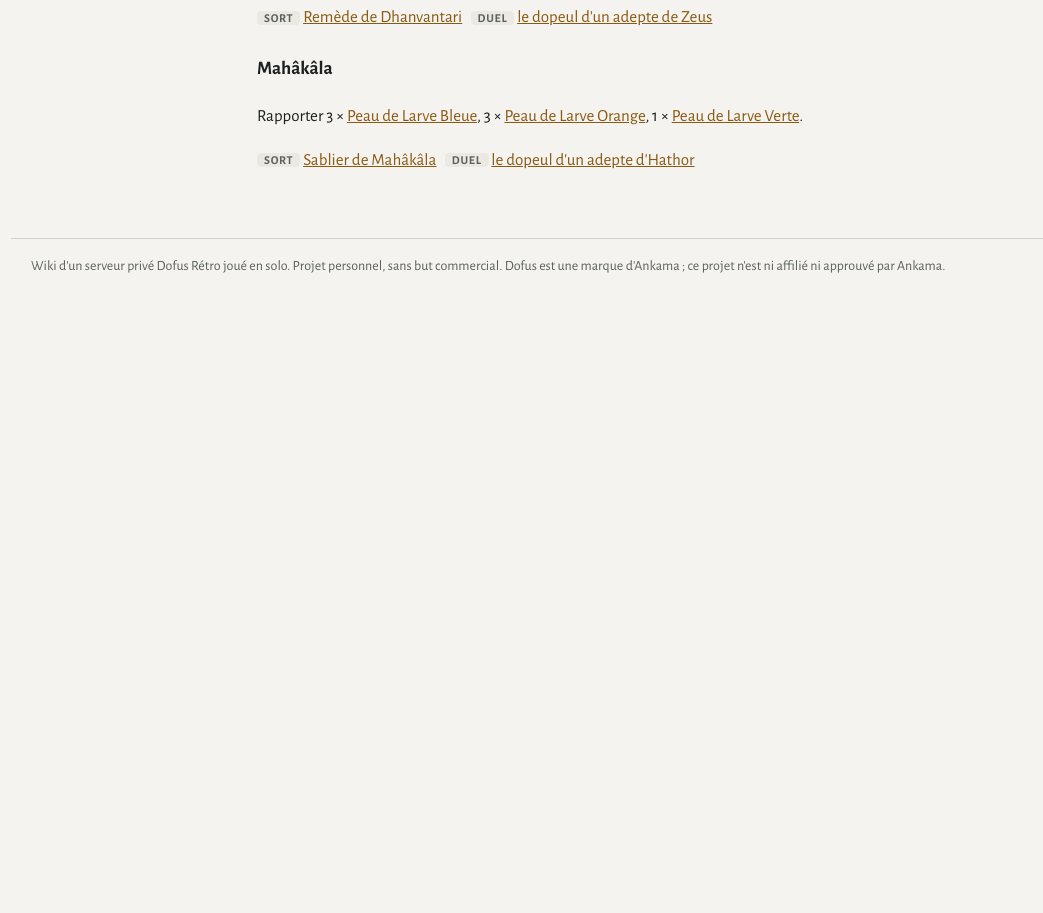
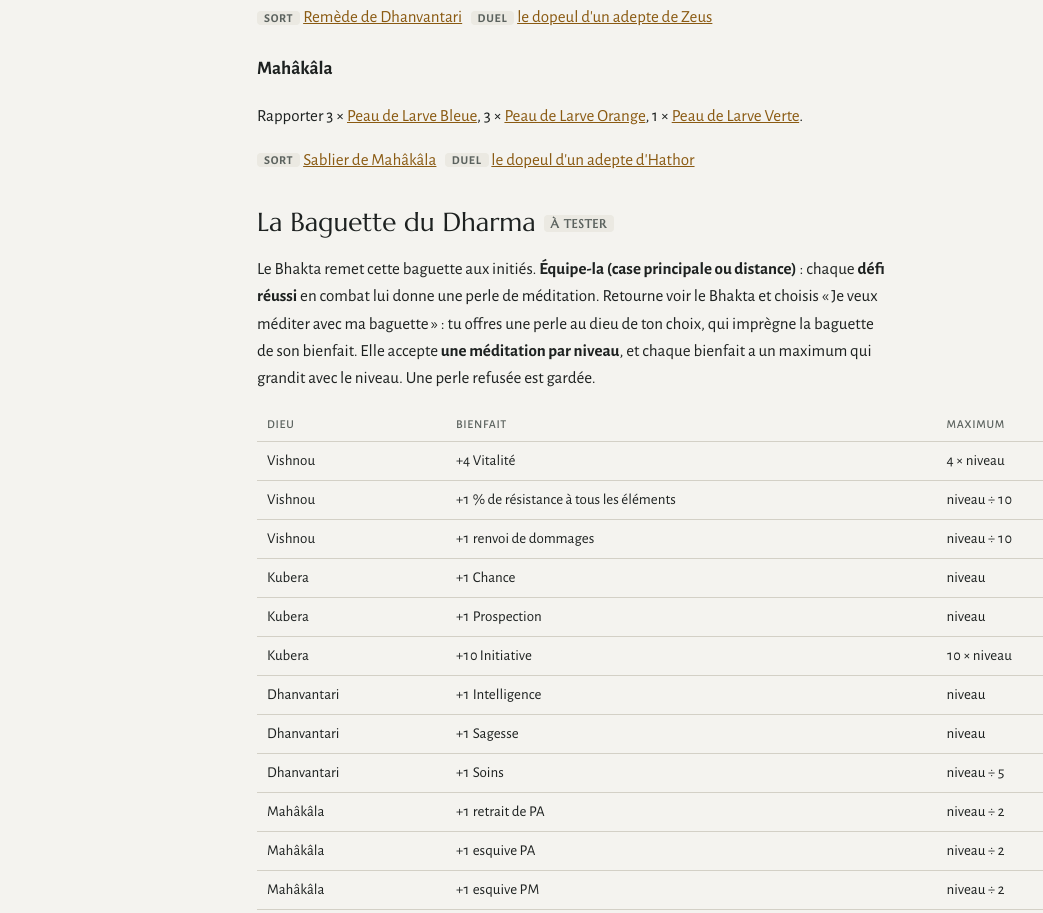
Before and after one commit to KalypsoProjects/PanthEra, a plain HTML site: page dharma.html in a window 1280 px wide. Shown: the part 816-1729 px from the top of the page, without its empty margins (69-1112 px from the left). Before the commit the page ends 1125 px from the top, so only its background shows below. Drawn offline with nearby package versions, Linux system fonts and the light colour scheme.

Commit message:
Bâton de Kemet et Baguette du Dharma

```diff
--- a/dharma.html
+++ b/dharma.html
@@ -40,7 +40,12 @@
 <p><span class="tag">Sort</span> <a href="sorts.html#s-remede-de-dhanvantari">Remède de Dhanvantari</a> &nbsp; <span class="tag">Duel</span> <a href="monstres/dopeul-adepte-zeus.html">le dopeul d&#x27;un adepte de Zeus</a></p><h3 id="mahakala">Mahâkâla</h3>
 <p>Rapporter 3 × <a href="ressources.html#r362">Peau de Larve Bleue</a>, 3 × <a href="ressources.html#r363">Peau de Larve Orange</a>, 1 × <a href="ressources.html#r364">Peau de Larve Verte</a>.</p>
 <p><span class="tag">Sort</span> <a href="sorts.html#s-sablier-de-mahakala">Sablier de Mahâkâla</a> &nbsp; <span class="tag">Duel</span> <a href="monstres/dopeul-adepte-hathor.html">le dopeul d&#x27;un adepte d&#x27;Hathor</a></p>
-
+<h2 id="baguette">La Baguette du Dharma <span class="tag">à tester</span></h2>
+<p>Le Bhakta remet cette baguette aux initiés. <strong>Équipe-la (case principale ou distance)</strong> : chaque <strong>défi réussi</strong>
+en combat lui donne une perle de méditation. Retourne voir le Bhakta et choisis « Je veux méditer avec ma baguette » : tu offres une perle
+au dieu de ton choix, qui imprègne la baguette de son bienfait. Elle accepte <strong>une méditation par niveau</strong>, et chaque bienfait a
+un maximum qui grandit avec le niveau. Une perle refusée est gardée.</p>
+<div class="table-scroll"><table class=""><thead><tr><th>Dieu</th><th>Bienfait</th><th>Maximum</th></tr></thead><tbody><tr><td>Vishnou</td><td>+4 Vitalité</td><td>4 × niveau</td></tr><tr><td>Vishnou</td><td>+1 % de résistance à tous les éléments</td><td>niveau ÷ 10</td></tr><tr><td>Vishnou</td><td>+1 renvoi de dommages</td><td>niveau ÷ 10</td></tr><tr><td>Kubera</td><td>+1 Chance</td><td>niveau</td></tr><tr><td>Kubera</td><td>+1 Prospection</td><td>niveau</td></tr><tr><td>Kubera</td><td>+10 Initiative</td><td>10 × niveau</td></tr><tr><td>Dhanvantari</td><td>+1 Intelligence</td><td>niveau</td></tr><tr><td>Dhanvantari</td><td>+1 Sagesse</td><td>niveau</td></tr><tr><td>Dhanvantari</td><td>+1 Soins</td><td>niveau ÷ 5</td></tr><tr><td>Mahâkâla</td><td>+1 retrait de PA</td><td>niveau ÷ 2</td></tr><tr><td>Mahâkâla</td><td>+1 esquive PA</td><td>niveau ÷ 2</td></tr><tr><td>Mahâkâla</td><td>+1 esquive PM</td><td>niveau ÷ 2</td></tr></tbody></table></div>
 
 </main>
 </div>
```
Also changed, not shown: equipement.html (+4 -0 lines), kemet.html (+5 -1 lines).
